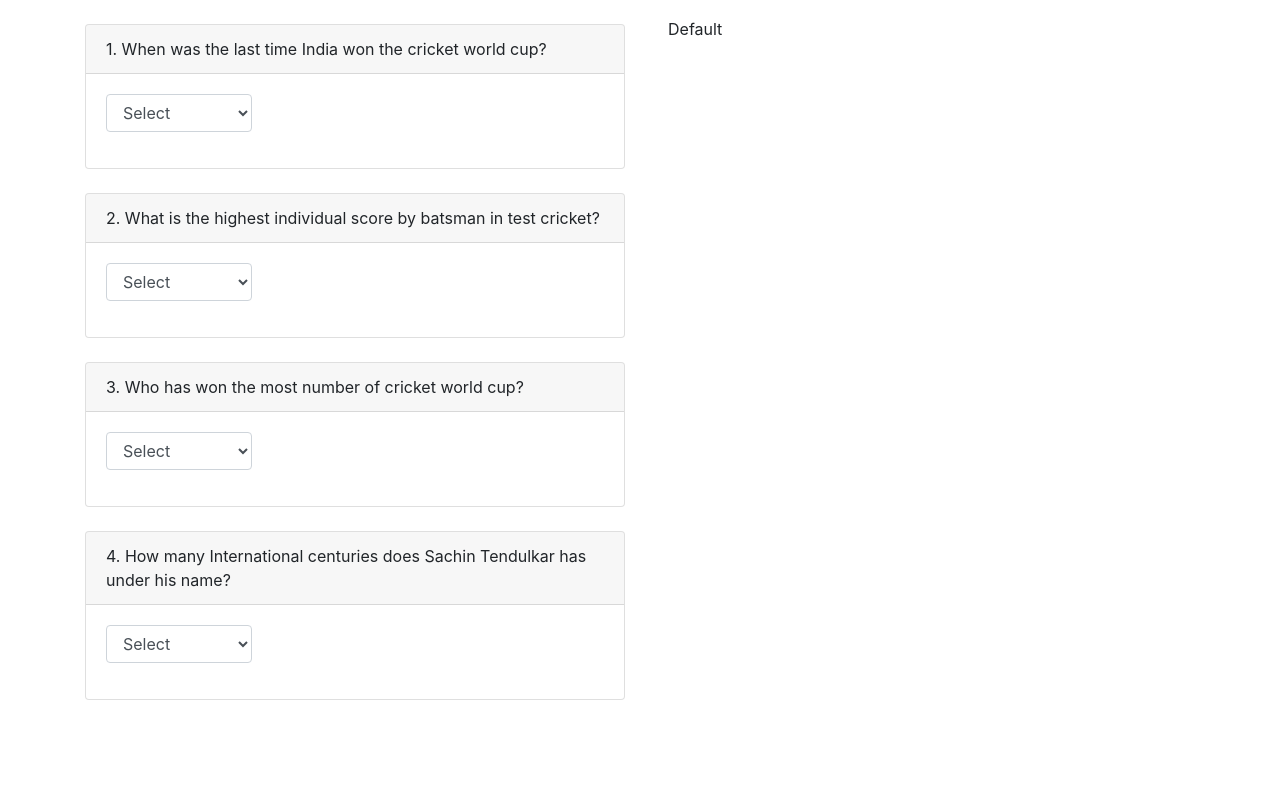
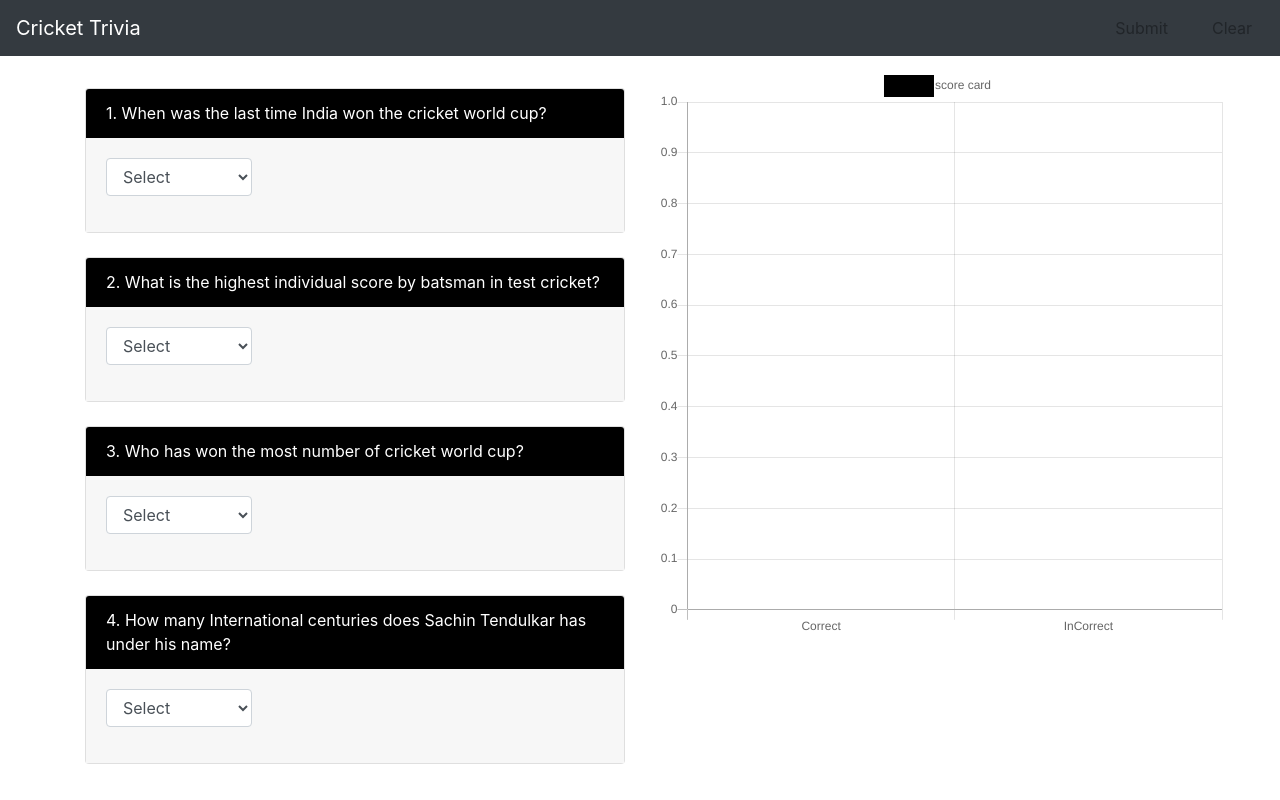
Before and after one commit to grylls7/cricketTrivia, an Angular app: page / in a window 1280 px wide. Built offline with nearby package versions, Linux system fonts and the light colour scheme.

Commit message:
header and button position changed

```diff
--- a/src/app/hero/hero.component.css
+++ b/src/app/hero/hero.component.css
@@ -5,3 +5,18 @@
 .font-color{
     color:red;
 }
+
+.button-right-corner{
+    right: 15px;
+    position: fixed;
+}
+.header-bg-color{
+    background-color: black;
+    color: white
+}
+.body-bg-color{
+    background-color: #f7f7f7;
+}
+@media only screen and (min-width: 992px) {.fixed_panel{position: fixed;top: 70px; right:0px;}}
+@media only screen and (min-width: 768px) {.fixed_panel{top: 70px; right:0px;}}
+@media only screen and (min-width: 600px) {.fixed_panel{top: 70px; right:0px;}}
--- a/src/app/hero/hero.component.html
+++ b/src/app/hero/hero.component.html
@@ -1,27 +1,33 @@
-<!-- <div *ngFor="let q of ques; let i = index">
-  {{i+1}}. {{q.question}}
-  <div *ngFor="let option of q.option">
-      {{option}}
+<nav class="navbar navbar-expand-sm bg-dark navbar-dark fixed-top ">
+  <a class="navbar-brand text-center" href="#">Cricket Trivia</a>
+  <div class="button-right-corner">
+    <button type="button" class="btn btn-default" (click)="selectedOption($event,i)">Submit</button>
+    &nbsp;&nbsp;
+    <button type="button" class="btn btn-default" (click)="clear()">Clear</button>
   </div>
-  <br>
-</div> -->
+</nav>
+
 <div class="container">
   <div class="row">
     <div class="col-sm-6">
+      <div class="row">
+        <div class="col-md-12 text-center">
+          <label> <h1>Cricket Trivia</h1></label>
+        </div>
+      </div>
       <div *ngFor="let q of ques; let i = index">
         <br>
         <div class="card">
-              <div class="card-header">
+          <div class="card-header header-bg-color">
             {{i+1}}. {{q.question}}
           </div>
-              <div class="card-body">
+          <div class="card-body body-bg-color">
             <div class="form-group">
               <div class="row">
                 <div class="col-sm-4">
                   <select [className]="incorrect_recognise[i] == 2 ? 'incorrect-border form-control' : 'form-control'"
                           id="exampleFormControlSelect1"
                           (click)="onSelectOption($event,i)">
-
                     <option selected disabled>Select</option>
                     <option *ngFor="let option of q.option">{{option}}</option>
                   </select>
@@ -33,8 +39,8 @@
         </div>
       </div>
     </div>
-    <div class="col-sm-6" style="position: fixed;top: 10px; right:0px;">
-        <button type="button" class="btn btn-default" (click)="selectedOption($event,i)">Default</button>
+    <div class="col-sm-6 fixed_panel">
+      <canvas id="myChart" width="400" height="400"></canvas>
     </div>
   </div>
 </div>
--- a/src/app/hero/hero.component.ts
+++ b/src/app/hero/hero.component.ts
@@ -1,7 +1,7 @@
 import { Component, OnInit } from '@angular/core';
 
 import { QuesansService } from '../quesans.service';
-import { forEach } from '@angular/router/src/utils/collection';
+import { Chart } from 'chart.js';
 
 @Component({
   selector: 'app-hero',
@@ -16,6 +16,9 @@
   incorrect_recognise:any =[];
   reset:any =[];
 
+  correct_graph = 0;
+  incorrect_graph = 0;
+
   constructor( private ques_ans : QuesansService) { }
 
   ngOnInit() {
@@ -25,6 +28,40 @@
     })
     this.reset = this.incorrect_recognise;
     console.log(this.incorrect_recognise);
+
+// *******************
+    var ctx = document.getElementById("myChart");
+    var myChart = new Chart(ctx, {
+        type: 'bar',
+        data: {
+            labels: ["Correct", "InCorrect"],
+            datasets: [{
+                label: 'score card',
+                data: [this.correct_graph, this.incorrect_graph],
+                backgroundColor: [
+                    'black',
+                    'black',
+                ],
+                borderColor: [
+                    'black',
+                    'black',
+                ],
+                borderWidth: 10
+            }]
+        },
+        options: {
+            scales: {
+                yAxes: [{
+                    ticks: {
+                        beginAtZero:true
+                    }
+                }]
+            }
+        }
+    });
+
+// **********************
+
   }
 
   onSelectOption(e, q_no){
@@ -50,7 +87,6 @@
     if(this.incorrect.length < this.incorrect_recognise.length){
       for(let i =0; i<this.incorrect_recognise.length; i++){
         if(this.incorrect[i] == '2' || this.incorrect[i] == '1'){
-          console.log("fsdkjj")
           this.incorrect[i] = 1;
         }else
           this.incorrect[i] = -1;
@@ -58,6 +94,56 @@
     }
 
       this.incorrect_recognise = this.incorrect;
+      const index = this.incorrect_recognise.findIndex(ele => ele === -1);
+      this.correct_graph = 0;
+        this.incorrect_graph = 0;
+      console.log("selected index ",index)
+      if(index == -1){
+        for (let index = 0; index < this.incorrect_recognise.length; index++) {
+          if(this.incorrect_recognise[index] == 1){
+            this.correct_graph++;
+          }else{
+            this.incorrect_graph++;
+          }
+        }
+      }
+
+      console.log(this.incorrect_graph)
       console.log("selected answer ",this.incorrect_recognise)
+
+      var ctx = document.getElementById("myChart");
+      var myChart = new Chart(ctx, {
+        type: 'bar',
+        data: {
+            labels: ["Correct", "InCorrect"],
+            datasets: [{
+                label: 'score card',
+                data: [this.correct_graph, this.incorrect_graph],
+                backgroundColor: [
+                    'black',
+                    'black',
+                ],
+                borderColor: [
+                    'black',
+                    'black',
+                ],
+                borderWidth: 10
+            }]
+        },
+        options: {
+            scales: {
+                yAxes: [{
+                    ticks: {
+                        beginAtZero:true
+                    }
+                }]
+            }
+        }
+    });
+
+  }
+
+  clear(){
+    location.reload();
   }
 }
```
Lines whose indentation alone changed are shown as unchanged.
